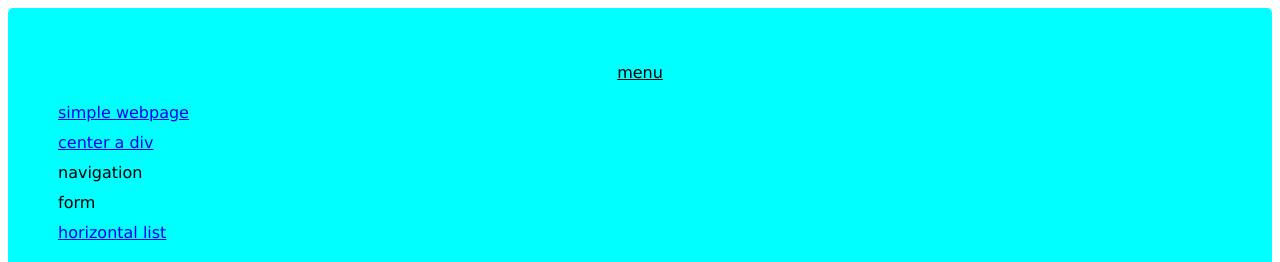
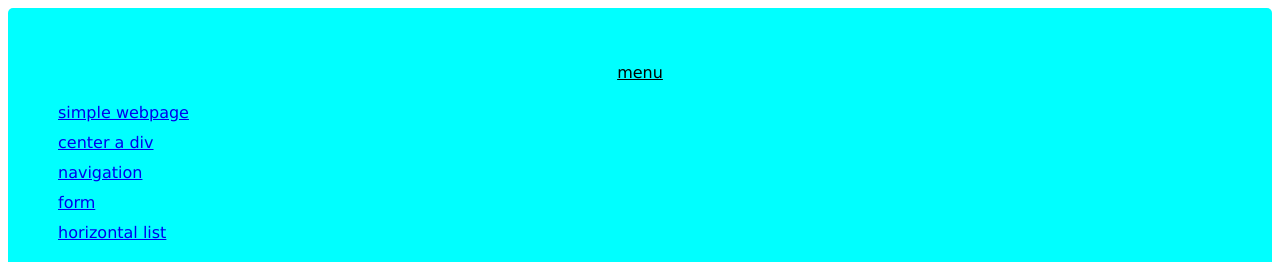
Before and after one commit to Poloju-Nandhu/RTRP, a plain HTML site: page index.html in a window 1280 px wide. Shown: the top 262 px of the page. Drawn offline with Linux system fonts and the light colour scheme.

Commit message:
Update index.html

```diff
--- a/index.html
+++ b/index.html
@@ -33,8 +33,8 @@
     <nav><span>menu</span>
         <a href="Assignment 1.1.html">simple webpage</a><br>
         <a href="Assignment 1.2.html">center a div</a><br>
-        <a href="Assignment 1.3.html"></a>navigation<br>
-        <a href="Assignment 1.4.html"></a>form<br>
+        <a href="Assignment 1.3.html">navigation</a><br>
+        <a href="Assignment 1.4.html">form</a><br>
         <a href="Assignment 1.5.html">horizontal list</a>
     </nav>
    </div>
```
